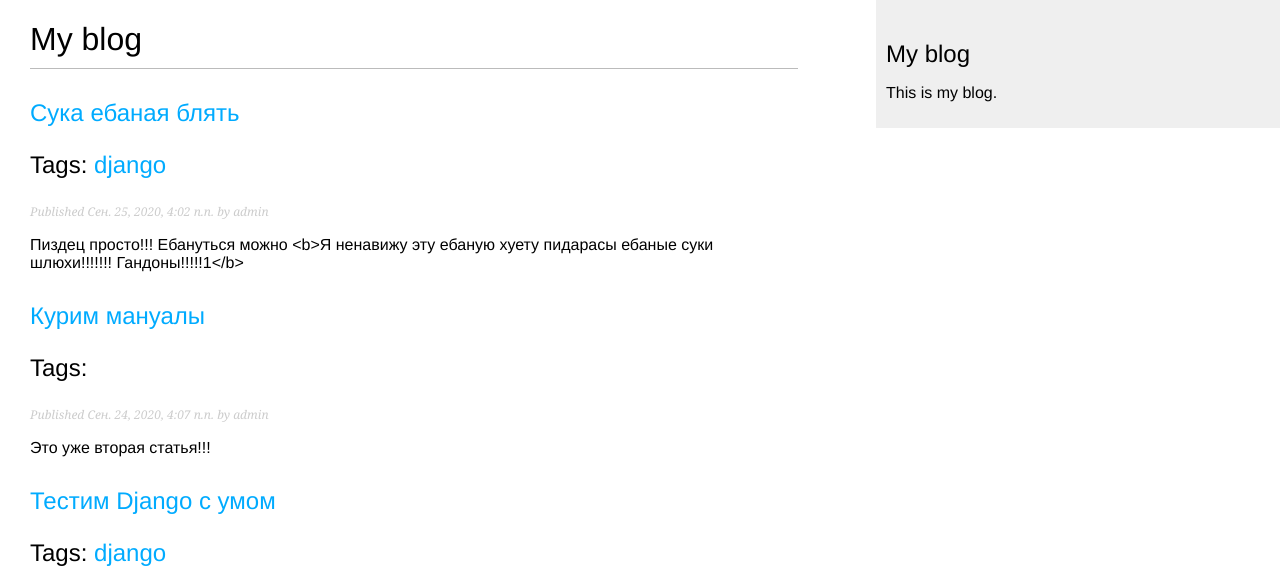
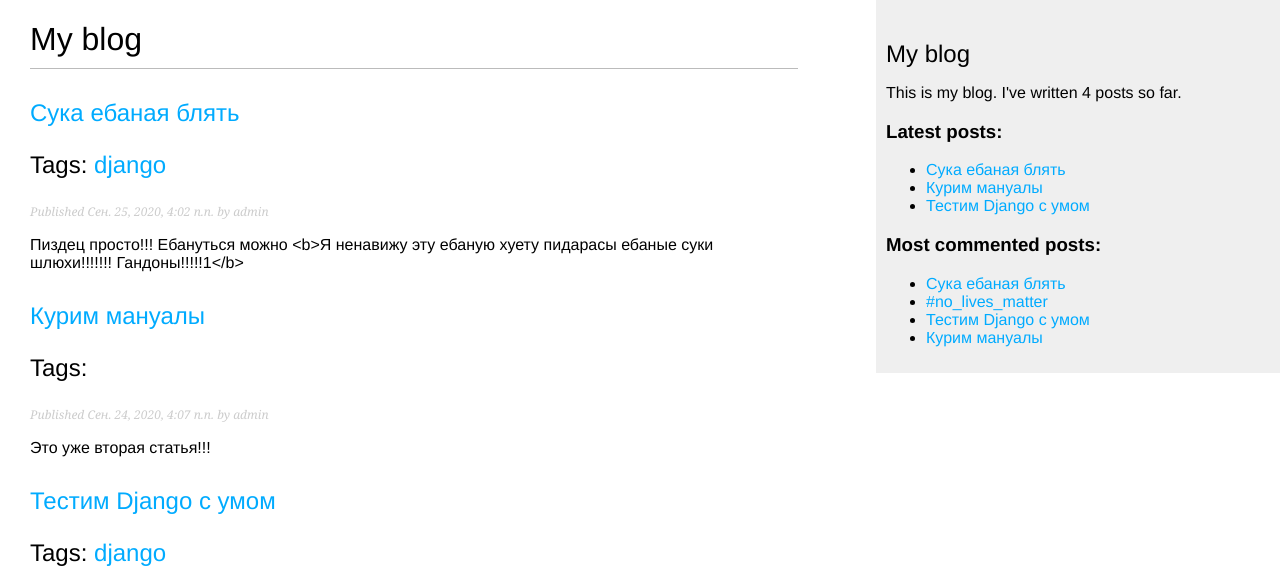
Before and after one commit to WhatIsLowe/SimpleBlog, a Django app: page /blog/ in a window 1280 px wide. Shown: the top 587 px of the page. Run offline with Django 3.2, Linux system fonts and the light colour scheme; data comes from the database, SQL or seed files in the repository; parts of the project's set-up code (start-up, migrations or seed data) failed here and were passed over.

Commit message:
Улучшен sidebar

```diff
--- /dev/null
+++ b/blog/templatetags/blog_tags.py
@@ -0,0 +1,23 @@
+from django import template
+from django.db.models import Count
+from ..models import Post
+
+register = template.Library()
+
+
+@register.simple_tag()
+def total_posts():
+    return Post.published.count()
+
+
+@register.inclusion_tag('blog/post/latest_posts.html')
+def show_latest_posts(count=5):
+    """ Принимает аргумент count (default = 5) и выводит последние статьи """
+    latest_posts = Post.published.order_by('-publish')[:count]
+    return {'latest_posts': latest_posts}
+
+
+@register.simple_tag()
+def get_most_commented_posts(count=5):
+    """ Принимает аргумент count (default = 5) и выводит самые комментируемые статьи """
+    return Post.published.annotate(total_comments=Count('comments')).order_by('-total_comments')[:count]
--- a/templates/blog/base.html
+++ b/templates/blog/base.html
@@ -1,3 +1,4 @@
+{% load blog_tags %}
 {% load static %}
 <!doctype html>
 <html lang="ru">
@@ -15,7 +16,18 @@
     </div>
     <div id="sidebar">
         <h2>My blog</h2>
-        <p>This is my blog.</p>
+        <p>This is my blog. I've written {% total_posts %} posts so far.</p>
+
+        <h3>Latest posts:</h3>
+        {% show_latest_posts 3 %}
+
+        <h3>Most commented posts:</h3>
+        {% get_most_commented_posts as most_commented_posts %}
+        <ul>
+            {% for post in most_commented_posts %}
+                <li><a href="{{ post.get_absolute_url }}">{{ post.title }}</a></li>
+            {% endfor %}
+        </ul>
     </div>
 </body>
 </html>
--- /dev/null
+++ b/templates/blog/post/latest_posts.html
@@ -0,0 +1,5 @@
+<ul>
+    {% for post in latest_posts %}
+        <li><a href="{{ post.get_absolute_url }}">{{ post.title }}</a></li>
+    {% endfor %}
+</ul>
```
Also changed, not shown: blog/templatetags/__init__.py (added).
